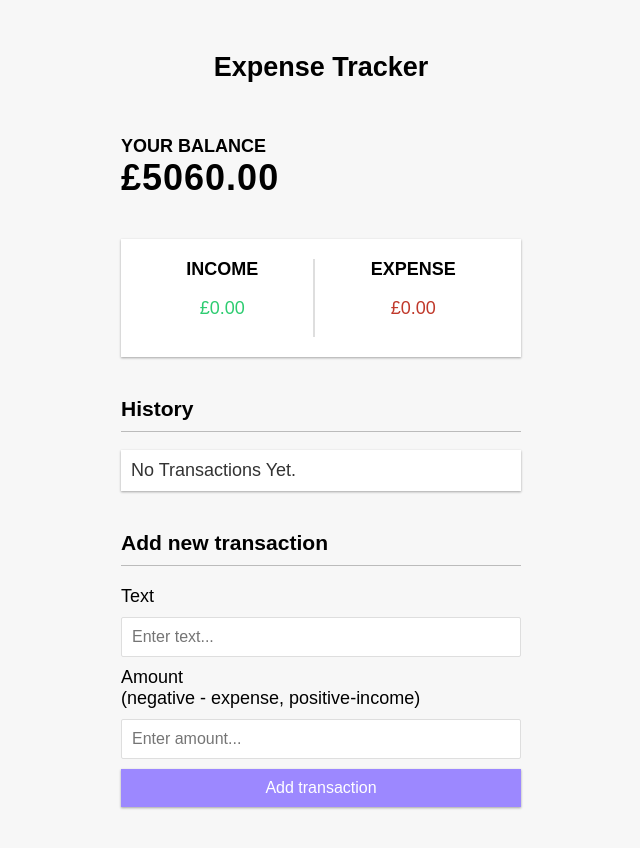
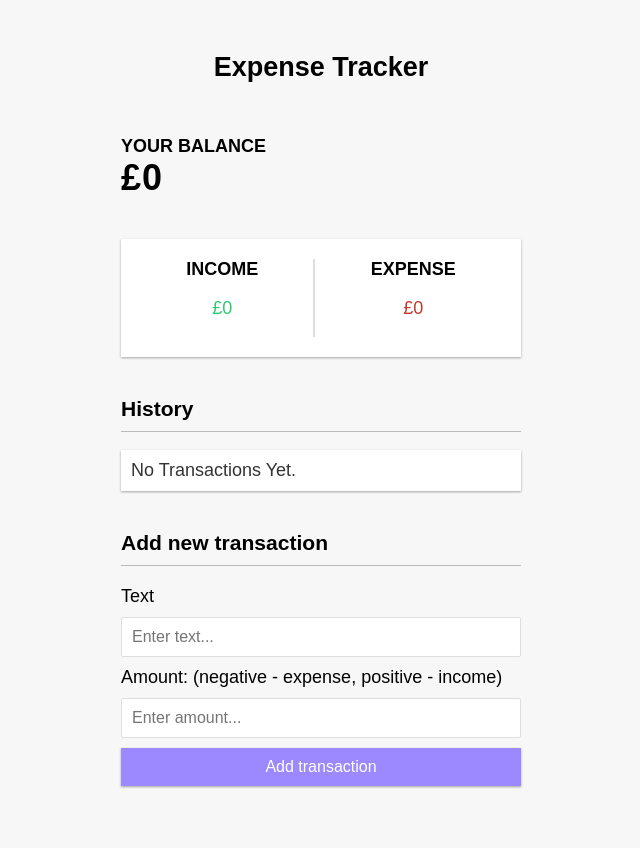
Before and after one commit to udK01/IncomeExpenseApp, a React (Vite) app: page / in a window 1280 px wide. Shown: the top 848 px of the page, without its empty margins (319-959 px from the left). Built offline with nearby package versions, Linux system fonts and the light colour scheme.

Commit message:
Added Income and Expense Calculation Plus Balance Updates.

```diff
--- a/src/App.jsx
+++ b/src/App.jsx
@@ -6,6 +6,7 @@ import { useState } from "react";
 
 export default function App() {
   const [transactions, setTransactions] = useState([]);
+  const { income, expense } = calculateIncomeAndExpense();
 
   const handleNewTransaction = (newTransaction) => {
     setTransactions([...transactions, newTransaction]);
@@ -15,13 +16,28 @@ export default function App() {
     setTransactions(transactions.filter((_, i) => i !== index));
   }
 
+  function calculateIncomeAndExpense() {
+    let income = 0;
+    let expense = 0;
+
+    transactions.forEach((transaction) => {
+      if (transaction.amount >= 0) {
+        income += transaction.amount;
+      } else {
+        expense += Math.abs(transaction.amount);
+      }
+    });
+
+    return { income, expense };
+  }
+
   return (
     <>
       <div className="expense-tracker-container">
         <h2 className="expense-tracker-header">Expense Tracker</h2>
         <div className="container">
-          <BalanceDisplay />
-          <IncomeExpenseDisplay />
+          <BalanceDisplay balance={income - expense} />
+          <IncomeExpenseDisplay income={income} expense={expense} />
           <History
             transactions={transactions}
             onTransactionDelete={handleTransactionDelete}
--- a/src/components/BalanceDisplay.jsx
+++ b/src/components/BalanceDisplay.jsx
@@ -1,10 +1,18 @@
-export default function BalanceDisplay() {
+import PropTypes from "prop-types";
+
+export default function BalanceDisplay(props) {
   return (
     <>
       <div className="balance-container">
         <h4>your balance</h4>
-        <h1 className="balance-display">£5060.00</h1>
+        <h1 className="balance-display">{`£${props.balance}`}</h1>
       </div>
     </>
   );
 }
+BalanceDisplay.propTypes = {
+  balance: PropTypes.number,
+};
+BalanceDisplay.defaultProps = {
+  balance: `0.00`,
+};
--- a/src/components/IncomeExpenseDisplay.jsx
+++ b/src/components/IncomeExpenseDisplay.jsx
@@ -1,17 +1,27 @@
-export default function IncomeExpenseDisplay() {
+import PropTypes from "prop-types";
+
+export default function IncomeExpenseDisplay(props) {
   return (
     <>
       <div className="income-expense-display">
         <div>
           <h4>INCOME</h4>
-          <p className="income-text">£0.00</p>
+          <p className="income-text">{`£${props.income}`}</p>
         </div>
         <div className="money-border"></div>
         <div>
           <h4>EXPENSE</h4>
-          <p className="expense-text">£0.00</p>
+          <p className="expense-text">{`£${props.expense}`}</p>
         </div>
       </div>
     </>
   );
 }
+IncomeExpenseDisplay.propTypes = {
+  income: PropTypes.number,
+  expense: PropTypes.number,
+};
+IncomeExpenseDisplay.defaultProps = {
+  income: `0.00`,
+  expense: `0.00`,
+};
--- a/src/components/NewTransaction.jsx
+++ b/src/components/NewTransaction.jsx
@@ -25,9 +25,7 @@ export default function NewTransaction({ onNewTransaction }) {
           <input type="text" id="text" placeholder="Enter text..." />
         </div>
         <div>
-          <label>
-            Amount <br /> (negative - expense, positive-income)
-          </label>
+          <label>Amount: (negative - expense, positive - income)</label>
           <input type="number" id="amount" placeholder="Enter amount..." />
         </div>
         <button className="btn">Add transaction</button>
```
